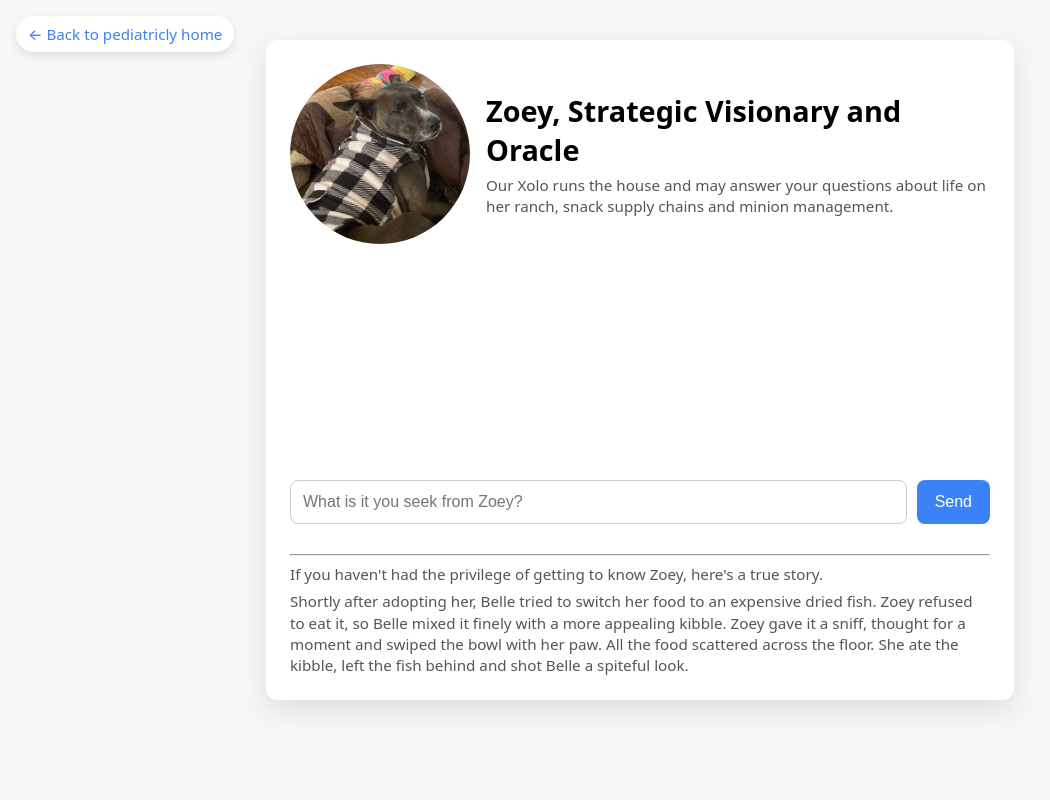
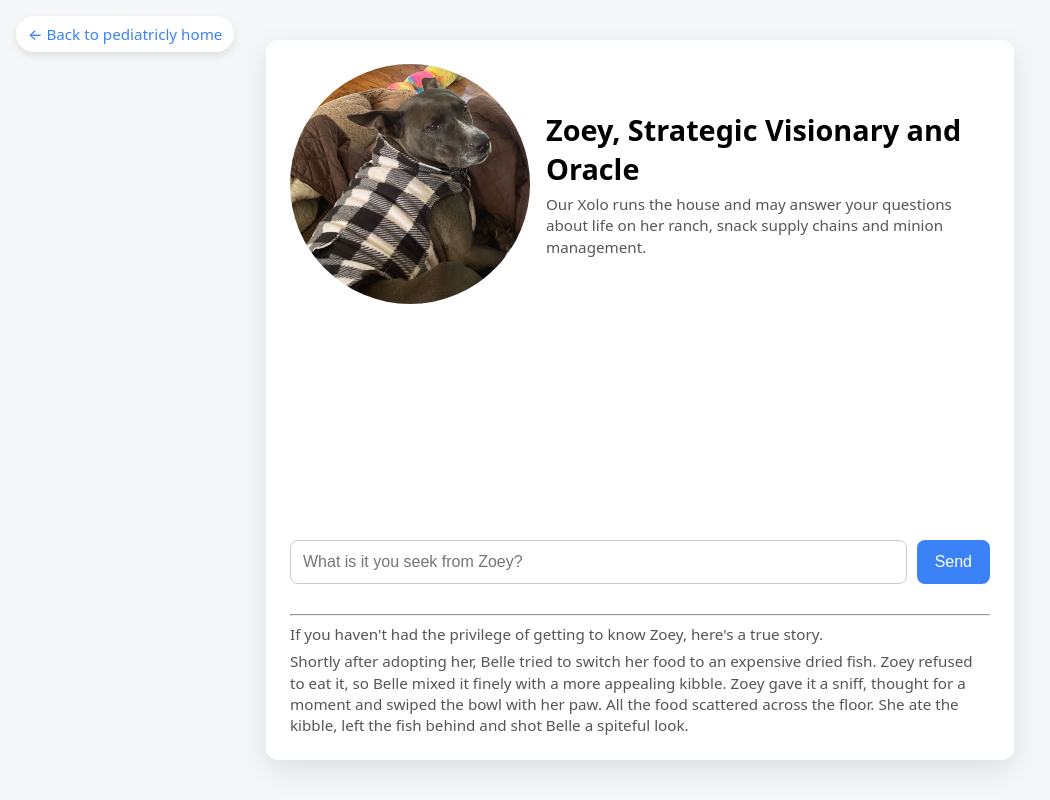
Before and after one commit to pediatricly/xolobot, a Django app: page / in a window 1280 px wide. Shown: the whole page, without its empty margins (0-1050 px from the left). Run offline with Django 5.2, Linux system fonts and the light colour scheme.

Commit message:
bigger zoey 2

```diff
--- a/chatbot/static/chatbot/style.css
+++ b/chatbot/static/chatbot/style.css
@@ -21,8 +21,8 @@ body {
 }
 
 .header img {
-    width: 180px;
-    height: 180px;
+    width: 240px;
+    height: 240px;
     border-radius: 50%;
     object-fit: cover;
 }
```
